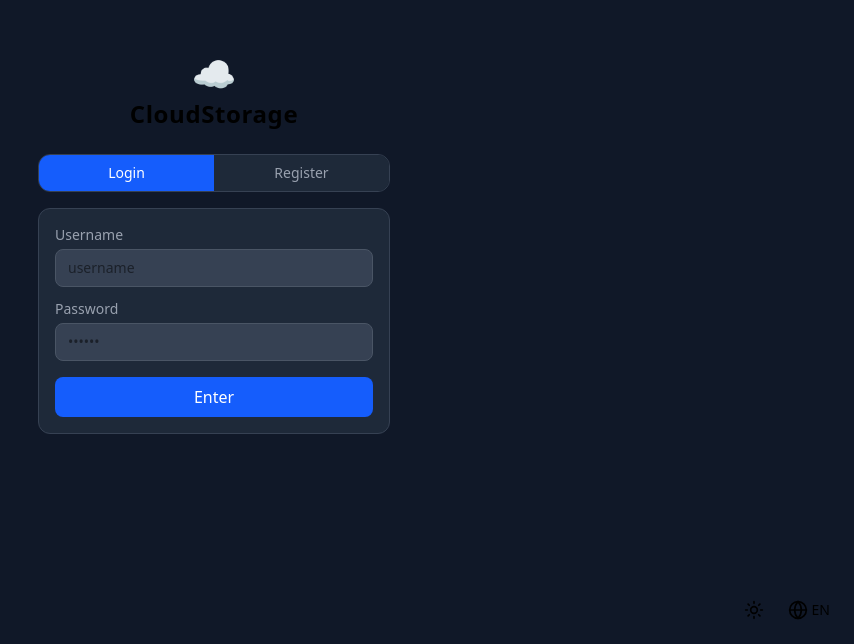
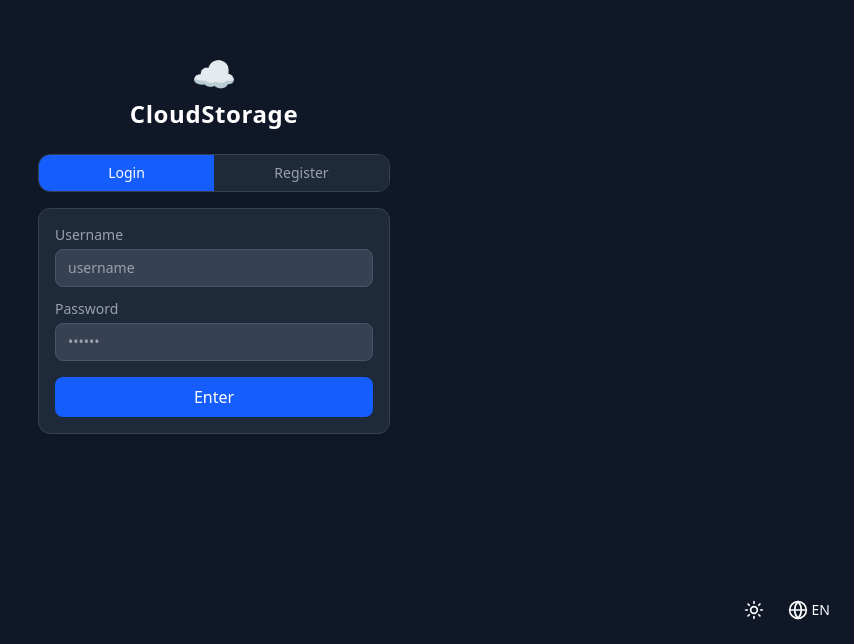
Before and after one commit to DragonZero000/Selfhosted_CloudStorage, a React (Vite) app in the folder frontend/: page / in a window 1280 px wide. Shown: the part 156-800 px from the top of the page, without its empty margins (426-1280 px from the left). Built offline with nearby package versions, Linux system fonts and the light colour scheme; no server answers.

Commit message:
Added light theme base styles in index.css, dark remains unchanged

```diff
--- a/frontend/src/index.css
+++ b/frontend/src/index.css
@@ -5,13 +5,20 @@
   font-weight: 400;
 
   color-scheme: light dark;
-  background-color: #242424;
+  background-color: #f8fafc;
+  color: #0f172a;
 
   font-synthesis: none;
   text-rendering: optimizeLegibility;
   -webkit-font-smoothing: antialiased;
   -moz-osx-font-smoothing: grayscale;
 }
+
+.dark {
+  background-color: #242424;
+  color: #ffffff;
+}
+
 *,
 *::before,
 *::after {
@@ -25,18 +32,3 @@ body {
   /*display: flex;
   place-items: center;*/
 }
-
-
-/*@media (prefers-color-scheme: light) {
-  :root {
-    color: #213547;
-    background-color: #ffffff;
-  }
-  a:hover {
-    color: #747bff;
-  }
-  button {
-    background-color: #f9f9f9;
-  }
-}
-    */
```
